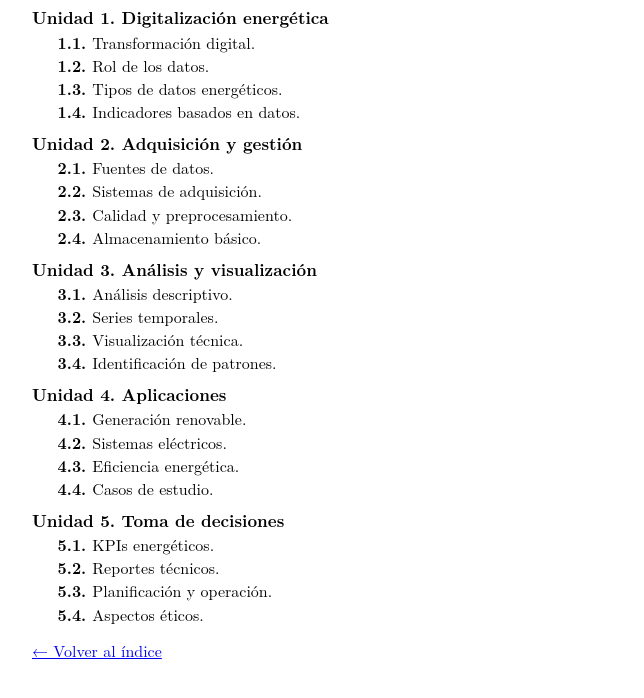
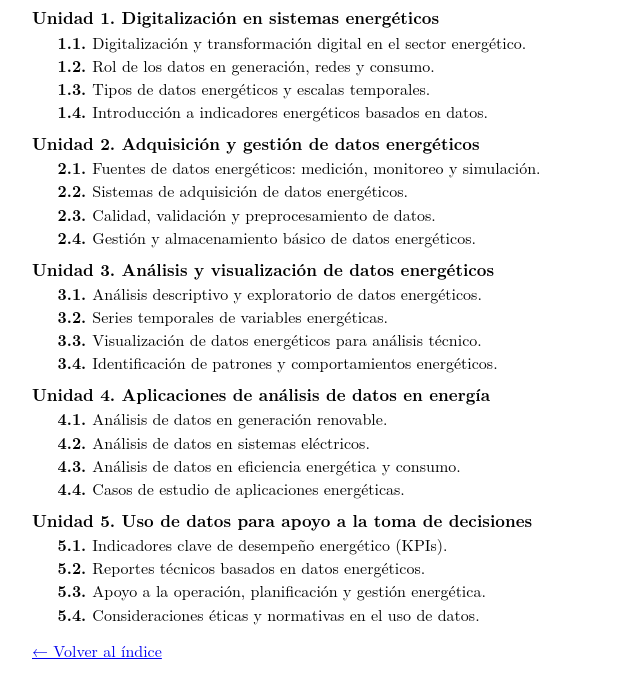
Before and after one commit to dieansig88/contenidos, a plain HTML site: page digitalizacion_datos.html in a window 1280 px wide. Shown: the part 90-788 px from the top of the page, without its empty margins (158-802 px from the left). Drawn offline with Linux system fonts and the light colour scheme; a small style sheet from the web is missing.

Commit message:
Update digitalizacion_datos.html

```diff
--- a/digitalizacion_datos.html
+++ b/digitalizacion_datos.html
@@ -10,44 +10,44 @@
 <h1>Digitalización Energética y Análisis de Datos</h1>
 <h2>Contenidos</h2>
 
-<h3 style="counter-reset:unit 1">Unidad 1. Digitalización energética</h3>
+<h3 style="counter-reset:unit 1">Unidad 1. Digitalización en sistemas energéticos</h3>
 <ol class="unit">
-<li>Transformación digital.</li>
-<li>Rol de los datos.</li>
-<li>Tipos de datos energéticos.</li>
-<li>Indicadores basados en datos.</li>
+<li>Digitalización y transformación digital en el sector energético.</li>
+<li>Rol de los datos en generación, redes y consumo.</li>
+<li>Tipos de datos energéticos y escalas temporales.</li>
+<li>Introducción a indicadores energéticos basados en datos.</li>
 </ol>
 
-<h3 style="counter-reset:unit 2">Unidad 2. Adquisición y gestión</h3>
+<h3 style="counter-reset:unit 2">Unidad 2. Adquisición y gestión de datos energéticos</h3>
 <ol class="unit">
-<li>Fuentes de datos.</li>
-<li>Sistemas de adquisición.</li>
-<li>Calidad y preprocesamiento.</li>
-<li>Almacenamiento básico.</li>
+<li>Fuentes de datos energéticos: medición, monitoreo y simulación.</li>
+<li>Sistemas de adquisición de datos energéticos.</li>
+<li>Calidad, validación y preprocesamiento de datos.</li>
+<li>Gestión y almacenamiento básico de datos energéticos.</li>
 </ol>
 
-<h3 style="counter-reset:unit 3">Unidad 3. Análisis y visualización</h3>
+<h3 style="counter-reset:unit 3">Unidad 3. Análisis y visualización de datos energéticos</h3>
 <ol class="unit">
-<li>Análisis descriptivo.</li>
-<li>Series temporales.</li>
-<li>Visualización técnica.</li>
-<li>Identificación de patrones.</li>
+<li>Análisis descriptivo y exploratorio de datos energéticos.</li>
+<li>Series temporales de variables energéticas.</li>
+<li>Visualización de datos energéticos para análisis técnico.</li>
+<li>Identificación de patrones y comportamientos energéticos.</li>
 </ol>
 
-<h3 style="counter-reset:unit 4">Unidad 4. Aplicaciones</h3>
+<h3 style="counter-reset:unit 4">Unidad 4. Aplicaciones de análisis de datos en energía</h3>
 <ol class="unit">
-<li>Generación renovable.</li>
-<li>Sistemas eléctricos.</li>
-<li>Eficiencia energética.</li>
-<li>Casos de estudio.</li>
+<li>Análisis de datos en generación renovable.</li>
+<li>Análisis de datos en sistemas eléctricos.</li>
+<li>Análisis de datos en eficiencia energética y consumo.</li>
+<li>Casos de estudio de aplicaciones energéticas.</li>
 </ol>
 
-<h3 style="counter-reset:unit 5">Unidad 5. Toma de decisiones</h3>
+<h3 style="counter-reset:unit 5">Unidad 5. Uso de datos para apoyo a la toma de decisiones</h3>
 <ol class="unit">
-<li>KPIs energéticos.</li>
-<li>Reportes técnicos.</li>
-<li>Planificación y operación.</li>
-<li>Aspectos éticos.</li>
+<li>Indicadores clave de desempeño energético (KPIs).</li>
+<li>Reportes técnicos basados en datos energéticos.</li>
+<li>Apoyo a la operación, planificación y gestión energética.</li>
+<li>Consideraciones éticas y normativas en el uso de datos.</li>
 </ol>
 
 <p><a href="index.html">← Volver al índice</a></p>
```
